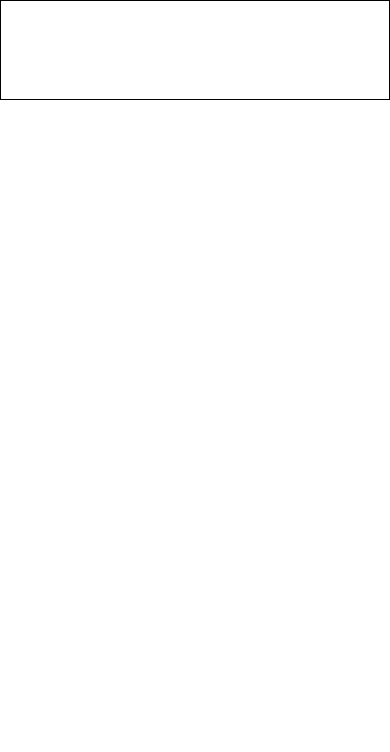
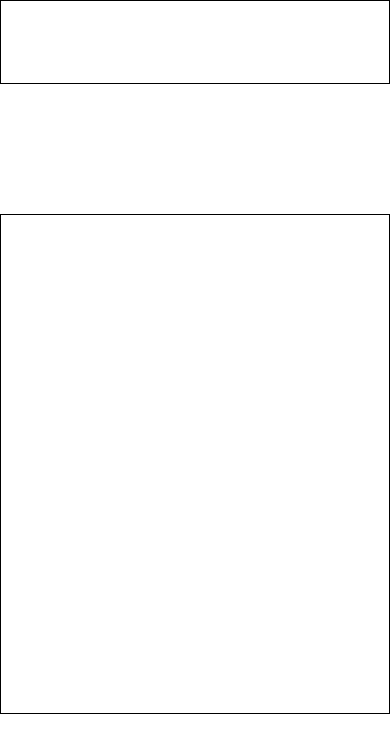
Before and after one commit to SEOKKAMONI/INJE-HighSchool-Notice, a React Native app: screen / in a window 390 px wide. Shown: the top 752 px of the page. Built offline with nearby package versions, Linux system fonts and the light colour scheme.

Commit message:
ADD :: Main - Main.js 생성 - Main.css 생성 - main-content 레이아웃

```diff
--- a/App.js
+++ b/App.js
@@ -1,10 +1,12 @@
 import Header from "./components/Header/Header";
+import Main from "./components/Main/Main";
 import "./App.css";
 
 export default function App() {
   return (
     <div>
       <Header />
+      <Main />
     </div>
   )
 }
--- a/components/Header/Header.css
+++ b/components/Header/Header.css
@@ -4,5 +4,5 @@
     justify-content: space-between;
     padding: 16px;
     border: 1px solid black;
-    height: 100px;
+    height: 10vh;
 }
--- /dev/null
+++ b/components/Main/Main.css
@@ -0,0 +1,12 @@
+.main-container {
+    display: flex;
+    align-items: center;
+    justify-content: center;
+    height: 90vh;
+}
+
+.main-content {
+    border: 1px solid black;
+    width: 1000px;
+    height: 500px;
+}
--- /dev/null
+++ b/components/Main/Main.js
@@ -0,0 +1,12 @@
+import "./Main.css";
+
+export default function Main() {
+    return (
+        <div className="main-container">
+            {/* 시간표, 급식표 나오는 부분 */}
+            <div className="main-content">
+
+            </div>
+        </div>
+    )
+}
```
